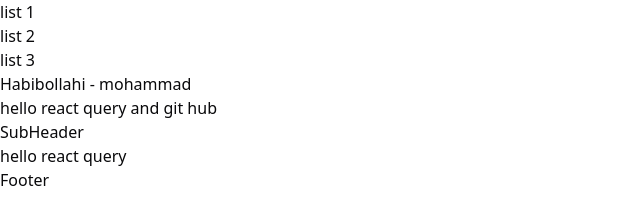
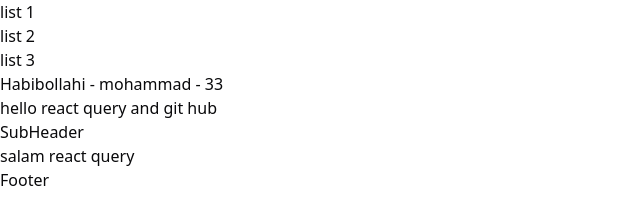
Before and after one commit to habibollahi24/trains, a React (Vite) app: page / in a window 1280 px wide. Shown: the top 218 px of the page, without its empty margins (0-640 px from the left). Built offline with nearby package versions, Linux system fonts and the light colour scheme.

Commit message:
change english to persia

```diff
--- a/src/components/Habibollahi.tsx
+++ b/src/components/Habibollahi.tsx
@@ -1,3 +1,3 @@
 export default function Habibollahi() {
-  return <div>Habibollahi - mohammad</div>;
+  return <div>Habibollahi - mohammad - 33</div>;
 }
--- a/src/page/HomePage.tsx
+++ b/src/page/HomePage.tsx
@@ -10,7 +10,7 @@ function HomePage() {
       <Habibollahi />
       <p>hello react query and git hub</p>
       <SubHeader />
-      <p>hello react query</p>
+      <p>salam react query</p>
       <Footer />
     </>
   );
```
